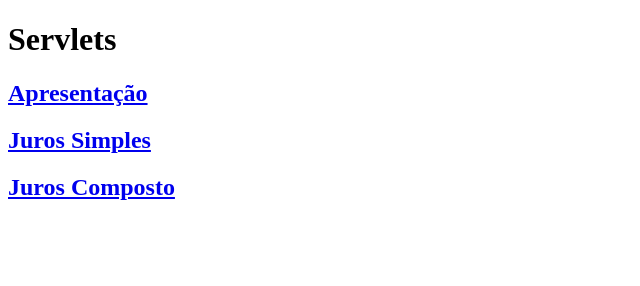
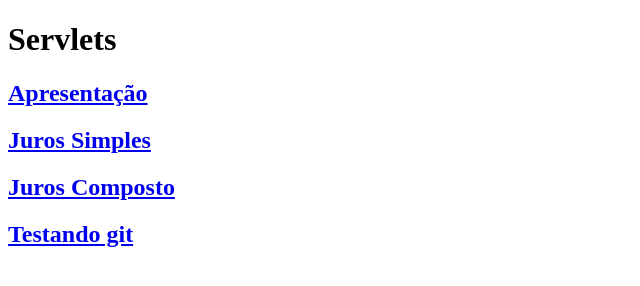
Before and after one commit to Nilo-Alves/POO-Projeto01, a plain HTML site: page web/index.html in a window 1280 px wide. Shown: the whole page, without its empty margins (0-640 px from the left). Drawn offline with Linux system fonts and the light colour scheme.

Commit message:
Inlcusão de link teste

```diff
--- a/web/index.html
+++ b/web/index.html
@@ -15,5 +15,6 @@ and open the template in the editor.
         <h2><a href="home.php">Apresentação</a></h2>
         <h2><a href="juros_simples.php">Juros Simples</a></h2>
         <h2><a href="juros_composto.php">Juros Composto</a></h2>
+        <h2><a href="juros_composto.php">Testando git</a></h2>
     </body>
 </html>
```
